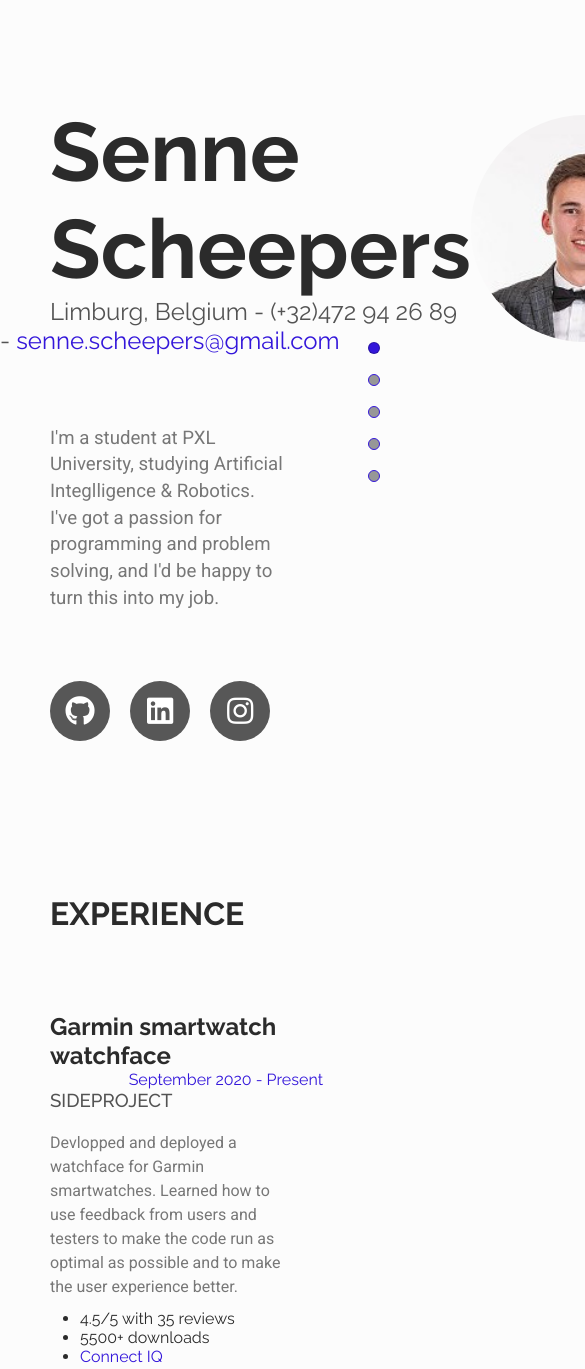
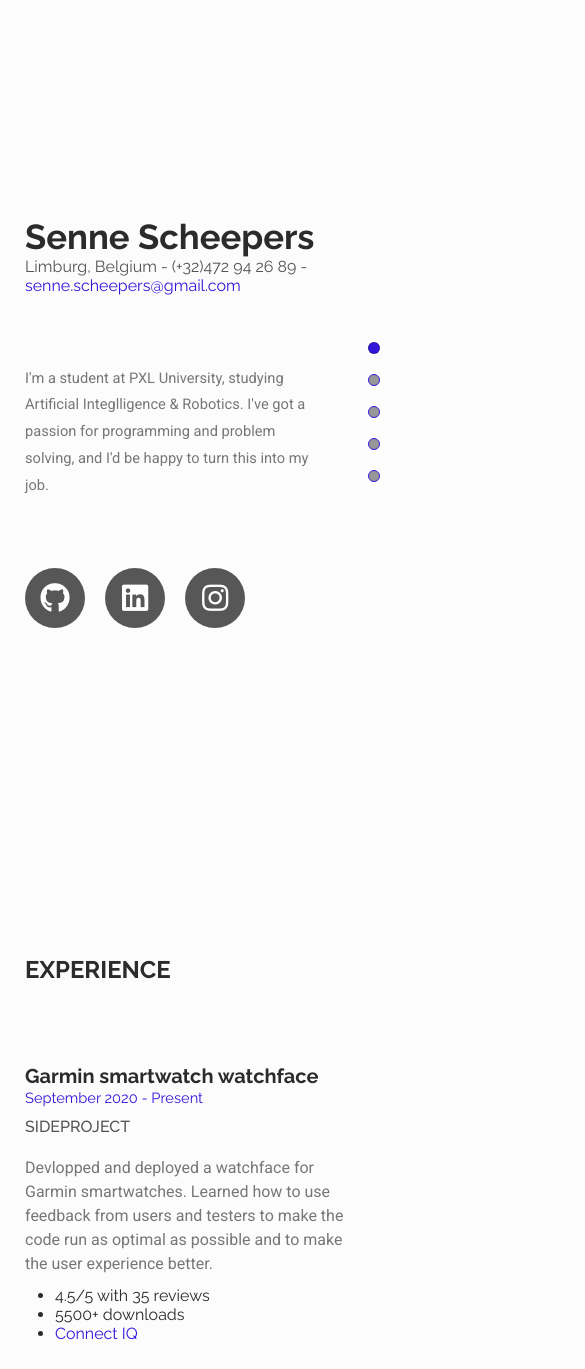
Before and after one commit to sennescheepers/sennescheepers, a plain HTML site: page index.html in a window 390 px wide. Shown: the top 1369 px of the page, 585 px wide, since content can reach past the window. Drawn offline with nearby package versions, Linux system fonts and the light colour scheme.

Commit message:
Added media queries
Made everything responsive
Done (I guess)

```diff
--- a/css/index.css
+++ b/css/index.css
@@ -42,12 +42,13 @@ body {
 }
 
 #about h1 {
-    margin-left: 50px;
+    margin: 0 50px;
+    margin-right: 70px;
     font-size: 62pt;
 }
 
 #about span {
-    margin-left: 50px;
+    margin: 0 -50px 0 50px;
     font-size: 18pt;
     color: #535353;
 }
@@ -253,7 +254,7 @@ body {
 }
 
 #interests p {
-    margin: 0 0 40px 50px;
+    margin: 0 0 0 50px;
     width: 70%;
     font-family: 'Roboto', sans-serif;
     line-height: 18pt;
@@ -261,7 +262,131 @@ body {
 }
 
 
-/*easy scroll dots - navigation*/
+/* Media queries */
+
+@media (max-width:1050px) {
+    #about h1 {
+        margin: 0 50px;
+    }
+    #about span {
+        font-size: 14pt;
+    }
+    #about span:last-child {
+        margin-right: 50px;
+    }
+    #about img {
+        display: none;
+    }
+    #experience .experience,
+    #education .education,
+    #interests p {
+        width: calc(100% - 100px);
+    }
+}
+
+@media (max-width:850px) {
+    #about p {
+        width: calc(100% - 100px);
+    }
+    #experience .experience .text,
+    #education .education .text {
+        width: 100%;
+    }
+    #skills #tools {
+        width: calc(100% - 100px);
+        margin-bottom: 10px;
+        flex-wrap: wrap;
+    }
+    #skills #tools .tool {
+        margin-bottom: 20px;
+    }
+}
+
+@media (max-width:700px) {
+    #experience h3,
+    #education h3 {
+        display: block;
+    }
+    #experience span.date,
+    #education span.date {
+        float: none;
+    }
+}
+
+@media (max-width: 530px) {
+    #about .header .text h1 {
+        font-size: 40pt;
+        margin: 0 25px;
+    }
+    #about .header .text span {
+        margin: 0 -25px 0 25px;
+    }
+    #about p {
+        margin: 70px 25px;
+    }
+    #about #links {
+        margin: 0 25px;
+    }
+    #experience h1,
+    #education h1,
+    #skills h1,
+    #interests h1 {
+        margin-left: 25px;
+    }
+    #experience .experience,
+    #education .education {
+        margin: 20px 25px;
+        width: calc(100% - 50px);
+    }
+    #skills h3 {
+        margin: 0 0 20px 25px;
+    }
+    #skills #tools {
+        justify-content: space-evenly;
+        margin-left: 25px;
+        width: calc(100% - 50px);
+    }
+    #skills #languages {
+        margin-left: 25px;
+    }
+    #interests p {
+        margin-left: 25px;
+        width: calc(100% - 50px);
+    }
+}
+
+@media (max-width:450px) {
+    #about .header .text h1 {
+        font-size: 26pt;
+    }
+    #about .header .text span {
+        font-size: 12pt;
+    }
+    #about p {
+        font-size: 11pt;
+    }
+    #experience h1,
+    #education h1,
+    #skills h1,
+    #interests h1 {
+        font-size: 18pt;
+    }
+    #experience .experience h3,
+    #education .education h3 {
+        font-size: 15pt;
+    }
+    #experience .experience span.date,
+    #education .education span.date {
+        font-size: 11pt;
+    }
+    #experience .experience p.subtitle,
+    #education .education p.subtitle {
+        font-size: 12pt;
+    }
+}
+
+
+/*easy scroll dots - navigation - no touchy */
 
 .scroll-indicator-controller {
     position: fixed;
--- a/index.html
+++ b/index.html
@@ -4,7 +4,7 @@
 <head>
     <meta charset="UTF-8">
     <meta name="viewport" content="width=device-width, initial-scale=1.0">
-    <link rel="icon" type="image/jpg" href="./assets/picture.jpg">
+    <link rel="icon" type="image/png" href="./assets/logo.png">
     <!-- Font Awesome -->
     <link rel="stylesheet" href="https://cdnjs.cloudflare.com/ajax/libs/font-awesome/5.15.2/css/all.min.css" />
     <!-- Google Fonts -->
@@ -26,7 +26,11 @@
             <div class="header">
                 <div class="text">
                     <h1>Senne Scheepers</h1>
-                    <span>Limburg, Belgium - (+32)472 94 26 89 - <a href="mailto:senne.scheepers@gmail.com">senne.scheepers@gmail.com</a></span>
+                    <span>Limburg, Belgium</span>
+                    <span> - </span>
+                    <span>(+32)472 94 26 89</span>
+                    <span> - </span>
+                    <span><a href="mailto:senne.scheepers@gmail.com">senne.scheepers@gmail.com</a></span>
                 </div>
                 <img src="./assets/picture.jpg" alt="Senne Scheepers">
             </div>
@@ -154,7 +158,6 @@
     </div>
 
     <script src="https://ajax.googleapis.com/ajax/libs/jquery/2.1.1/jquery.min.js"></script>
-    <script src="js/index.js"></script>
     <script src="js/scrollDots.js"></script>
 </body>
 
--- a/js/index.js
+++ /dev/null
@@ -1,6 +0,0 @@
-"use strict"
-
-const handleLoad = (e) => {
-}
-
-window.addEventListener('load', handleLoad);
```
Also changed, not shown: assets/logo.png (added).
